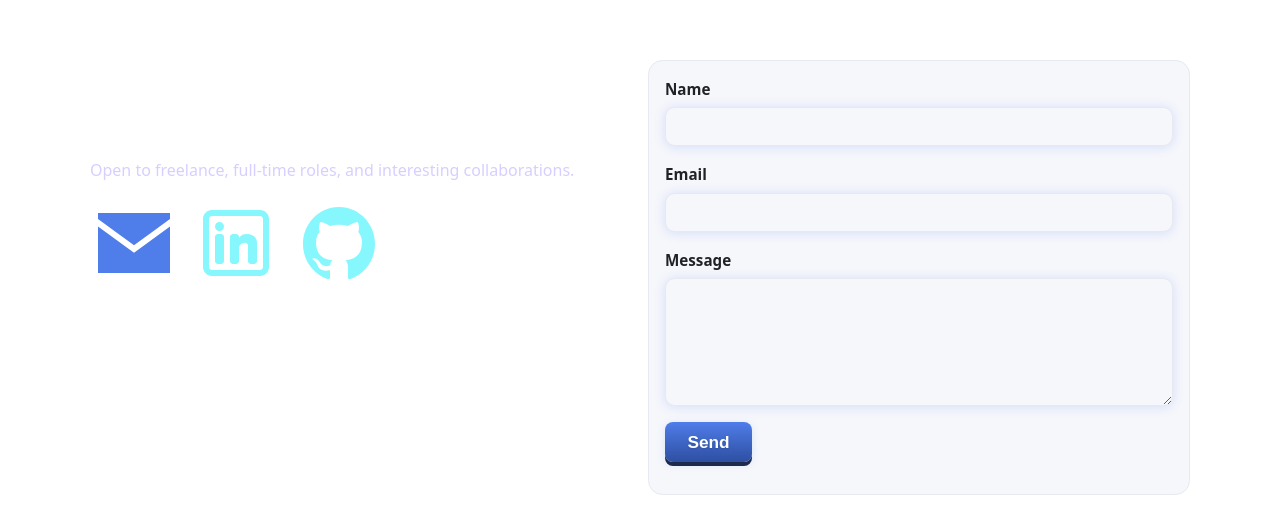
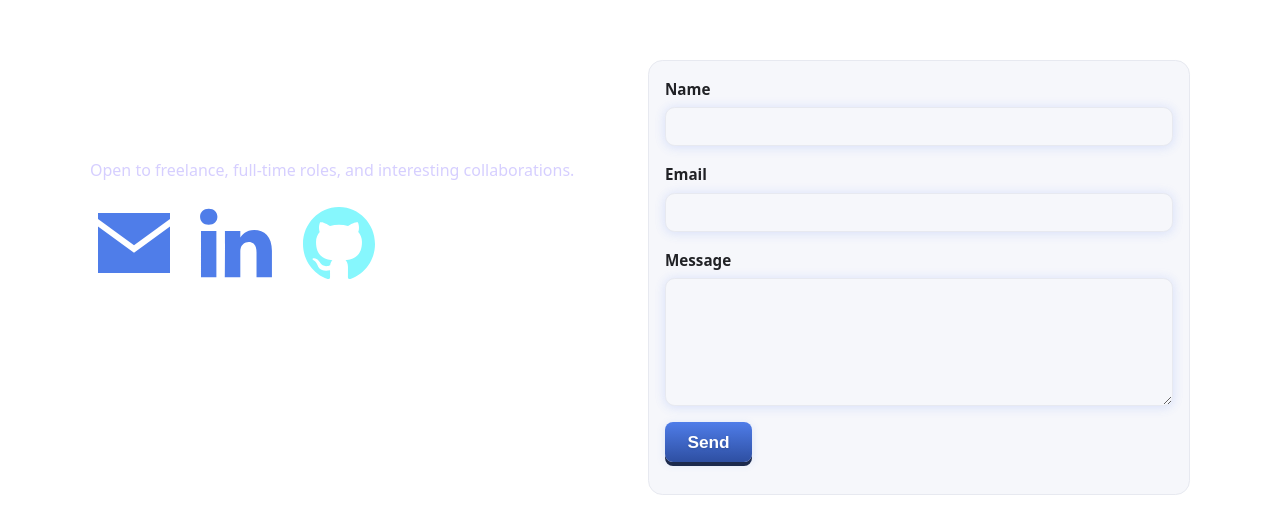
Before and after one commit to MajerAsh/AMajerWebsite, a React (Vite) app: page / in a window 1280 px wide. Shown: the part 9780-10307 px from the top of the page. Built offline with nearby package versions, Linux system fonts and the light colour scheme.

Commit message:
contact cleanin

```diff
--- a/src/pages/Contact.jsx
+++ b/src/pages/Contact.jsx
@@ -77,7 +77,7 @@ export default function Contact() {
             className="contact-link"
           >
             <img
-              src="/AMajerWebsite/icons/linkedin.svg"
+              src="/AMajerWebsite/icons/linkin.svg"
               alt=""
               aria-hidden="true"
               className="contact-icon"
```
